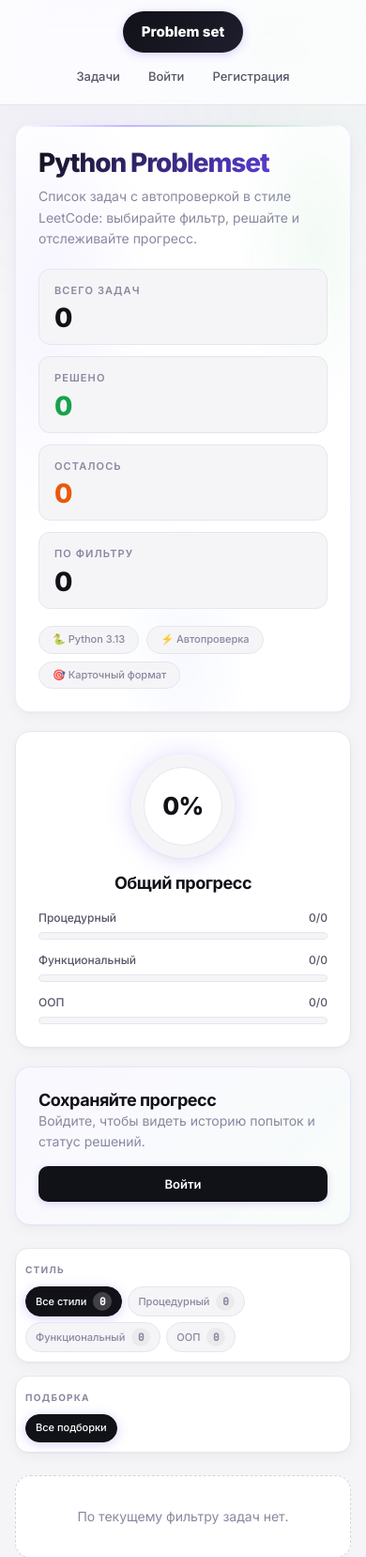
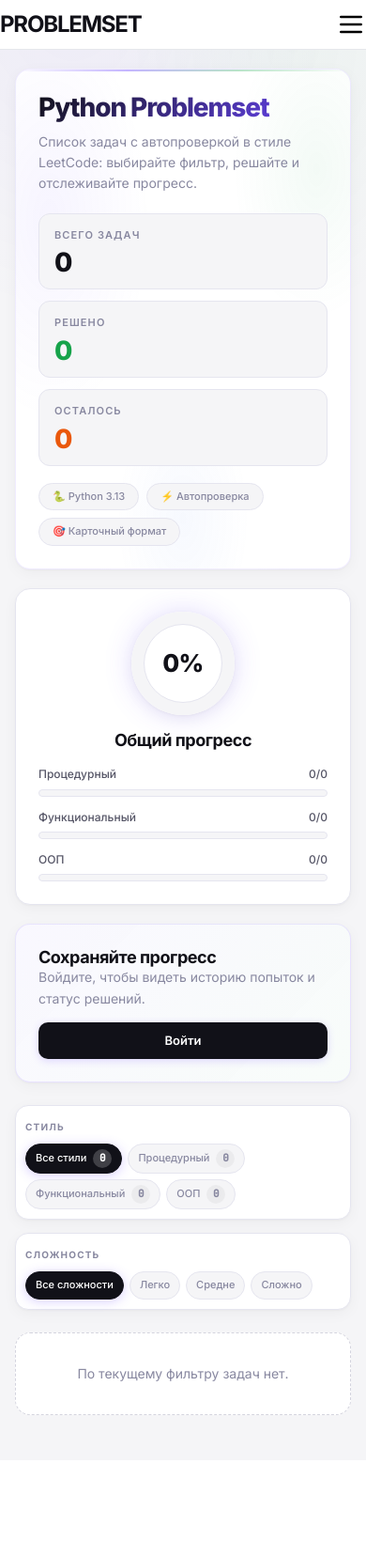
Before and after one commit to Azzimmka/online-editor-for-python, a Django app: page / in a window 390 px wide. Shown: the top 1657 px of the page at 94% size. After the commit the page ends 1506 px from the top, so only its background shows below. Run offline with Django 5.2, Linux system fonts and the light colour scheme; data that the repository does not hold is empty.

Commit message:
feat: complete platform UI/UX overhaul, replace day_index with complexity, and add mobile burger menu

```diff
--- a/planner/apps.py
+++ b/planner/apps.py
@@ -3,3 +3,4 @@ from django.apps import AppConfig
 
 class PlannerConfig(AppConfig):
     name = 'planner'
+    verbose_name = 'Учебный план'
--- a/planner/static/planner/admin_editor.js
+++ b/planner/static/planner/admin_editor.js
@@ -12,6 +12,7 @@
 
             var cm = CodeMirror.fromTextArea(textarea, {
                 mode: "python",
+                theme: "monokai",
                 lineNumbers: true,
                 indentUnit: 4,
                 tabSize: 4,
--- a/planner/templates/planner/dashboard.html
+++ b/planner/templates/planner/dashboard.html
@@ -20,10 +20,7 @@
                 <span class="kpi-label">Осталось</span>
                 <strong class="kpi-value" style="color: var(--orange);">{{ unsolved_total }}</strong>
             </article>
-            <article class="kpi-card">
-                <span class="kpi-label">По фильтру</span>
-                <strong class="kpi-value" style="color: var(--accent);">{{ filtered_total }}</strong>
-            </article>
+            <!-- Removed filtered section for minimalism -->
         </div>
         <div class="hero-pills">
             <span class="hero-pill">🐍 Python 3.13</span>
@@ -79,12 +76,12 @@
         </div>
     </div>
     <div class="filter-group">
-        <span class="filter-label">Подборка</span>
+        <span class="filter-label">Сложность</span>
         <div class="filter-row">
-            {% for filter in set_filters %}
+            {% for filter in complexity_filters %}
                 <a
                     class="filter-chip {% if filter.active %}active{% endif %}"
-                    href="?set={{ filter.value }}{% if selected_style != 'all' %}&style={{ selected_style }}{% endif %}"
+                    href="?complexity={{ filter.value }}{% if selected_style != 'all' %}&style={{ selected_style }}{% endif %}"
                 >
                     {{ filter.label }}
                 </a>
@@ -97,7 +94,7 @@
     {% for task in tasks %}
     <article class="problem-card style-{{ task.style }} {% if task.id in passed_task_ids %}is-solved{% endif %}">
         <div class="problem-card-head">
-            <span class="mono problem-id">{{ task.day_index }}.{{ task.order }}</span>
+            <span class="mono problem-id">#{{ task.order }}</span>
             {% if task.id in passed_task_ids %}
                 <span class="state state-solved">Решено</span>
             {% else %}
@@ -118,7 +115,7 @@
         <p class="problem-preview">{{ task.description|truncatechars:140 }}</p>
         <div class="problem-meta">
             <span class="tag tag-{{ task.style }}">{{ task.get_style_display }}</span>
-            <span class="collection-pill">Подборка {{ task.day_index }}</span>
+            <span class="collection-pill">{{ task.get_complexity_display }}</span>
         </div>
         <a class="btn ghost small" href="{% url 'task_detail' task.id %}">Открыть задачу →</a>
     </article>
--- a/planner/templates/planner/task_detail.html
+++ b/planner/templates/planner/task_detail.html
@@ -7,6 +7,7 @@
         <div class="task-detail-title-row">
             <h1>#{{ task.order }} {{ task.title }}</h1>
             <span class="tag tag-{{ task.style }}">{{ task.get_style_display }}</span>
+            <span class="tag">{{ task.get_complexity_display }}</span>
         </div>
     </div>
 
--- a/planner/views.py
+++ b/planner/views.py
@@ -36,7 +36,7 @@ def _extract_examples(test_code: str, limit: int = 4) -> list[str]:
 
 
 def dashboard(request):
-    all_tasks = list(Task.objects.all().order_by("day_index", "order"))
+    all_tasks = list(Task.objects.all().order_by("order"))
     passed_task_ids = set()
     if request.user.is_authenticated:
         passed_task_ids = set(
@@ -48,22 +48,16 @@ def dashboard(request):
     if selected_style not in available_styles:
         selected_style = "all"
 
-    selected_set = request.GET.get("set", "all")
-    available_sets = sorted({task.day_index for task in all_tasks})
-    selected_set_index = None
-    if selected_set != "all":
-        try:
-            parsed_set = int(selected_set)
-        except (TypeError, ValueError):
-            parsed_set = None
-        if parsed_set in available_sets:
-            selected_set_index = parsed_set
+    selected_complexity = request.GET.get("complexity", "all")
+    available_complexities = {choice for choice, _ in Task.COMPLEXITY_CHOICES}
+    if selected_complexity not in available_complexities and selected_complexity != "all":
+        selected_complexity = "all"
 
     tasks = all_tasks
     if selected_style != "all":
         tasks = [task for task in tasks if task.style == selected_style]
-    if selected_set_index is not None:
-        tasks = [task for task in tasks if task.day_index == selected_set_index]
+    if selected_complexity != "all":
+        tasks = [task for task in tasks if task.complexity == selected_complexity]
 
     style_filters = [
         {
@@ -83,19 +77,19 @@ def dashboard(request):
             }
         )
 
-    set_filters = [
+    complexity_filters = [
         {
             "value": "all",
-            "label": "Все подборки",
-            "active": selected_set_index is None,
+            "label": "Все сложности",
+            "active": selected_complexity == "all",
         }
     ]
-    for set_index in available_sets:
-        set_filters.append(
+    for value, label in Task.COMPLEXITY_CHOICES:
+        complexity_filters.append(
             {
-                "value": set_index,
-                "label": f"Подборка {set_index}",
-                "active": selected_set_index == set_index,
+                "value": value,
+                "label": label,
+                "active": selected_complexity == value,
             }
         )
 
@@ -128,7 +122,7 @@ def dashboard(request):
             "tasks": tasks,
             "passed_task_ids": passed_task_ids,
             "style_filters": style_filters,
-            "set_filters": set_filters,
+            "complexity_filters": complexity_filters,
             "solved_total": solved_total,
             "total_tasks": total_tasks,
             "unsolved_total": unsolved_total,
@@ -136,28 +130,21 @@ def dashboard(request):
             "filtered_total": filtered_total,
             "style_stats": style_stats,
             "selected_style": selected_style,
-            "selected_set": selected_set_index,
+            "selected_complexity": selected_complexity,
         },
     )
 
 
 def day_view(request, day: int):
-    if not Task.objects.filter(day_index=day).exists():
-        return redirect("dashboard")
-    return redirect(f"{reverse('dashboard')}?set={day}")
+    # Backward compatibility redirect
+    return redirect("dashboard")
 
 
 @login_required
 def task_detail(request, task_id: int):
     task = get_object_or_404(Task, id=task_id)
     last_submission = Submission.objects.filter(user=request.user, task=task).first()
-    next_task = (
-        Task.objects.filter(
-            Q(day_index=task.day_index, order__gt=task.order) | Q(day_index__gt=task.day_index)
-        )
-        .order_by("day_index", "order")
-        .first()
-    )
+    next_task = Task.objects.filter(order__gt=task.order).order_by("order").first()
 
     initial_code = task.starter_code
     if last_submission:
@@ -189,7 +176,7 @@ def task_detail(request, task_id: int):
     elif last_submission:
         passed = last_submission.passed
 
-    back_url = f"{reverse('dashboard')}?set={task.day_index}"
+    back_url = f"{reverse('dashboard')}?complexity={task.complexity}"
 
     return render(
         request,
--- a/templates/base.html
+++ b/templates/base.html
@@ -1,50 +1,150 @@
-<!DOCTYPE html>
+<!doctype html>
 <html lang="ru">
     <head>
-    <meta charset="UTF-8">
-    <meta name="viewport" content="width=device-width, initial-scale=1.0">
-    <meta name="description" content="Python Problemset — задачи по Python с автопроверкой">
+        <meta charset="UTF-8" />
+        <meta name="viewport" content="width=device-width, initial-scale=1.0" />
+        <meta
+            name="description"
+            content="Python Problemset — задачи по Python с автопроверкой"
+        />
         <title>Python Problemset</title>
         {% load static %}
-    <link rel="preconnect" href="https://fonts.googleapis.com">
-    <link rel="preconnect" href="https://fonts.gstatic.com" crossorigin>
-    <link rel="stylesheet" href="https://cdn.jsdelivr.net/npm/codemirror@5.65.16/lib/codemirror.css">
-    <link rel="stylesheet" href="https://cdn.jsdelivr.net/npm/codemirror@5.65.16/addon/hint/show-hint.css">
-    <link rel="stylesheet" href="{% static 'planner/styles.css' %}">
-    <script src="https://cdn.jsdelivr.net/npm/codemirror@5.65.16/lib/codemirror.js" defer></script>
-    <script src="https://cdn.jsdelivr.net/npm/codemirror@5.65.16/mode/python/python.js" defer></script>
-    <script src="https://cdn.jsdelivr.net/npm/codemirror@5.65.16/addon/edit/closebrackets.js" defer></script>
-    <script src="https://cdn.jsdelivr.net/npm/codemirror@5.65.16/addon/edit/matchbrackets.js" defer></script>
-    <script src="https://cdn.jsdelivr.net/npm/codemirror@5.65.16/addon/comment/comment.js" defer></script>
-    <script src="https://cdn.jsdelivr.net/npm/codemirror@5.65.16/addon/selection/active-line.js" defer></script>
-    <script src="https://cdn.jsdelivr.net/npm/codemirror@5.65.16/addon/hint/show-hint.js" defer></script>
-    <script src="https://cdn.jsdelivr.net/npm/codemirror@5.65.16/addon/hint/anyword-hint.js" defer></script>
+        <link rel="preconnect" href="https://fonts.googleapis.com" />
+        <link rel="preconnect" href="https://fonts.gstatic.com" crossorigin />
+        <link
+            rel="stylesheet"
+            href="https://cdn.jsdelivr.net/npm/codemirror@5.65.16/lib/codemirror.css"
+        />
+        <link
+            rel="stylesheet"
+            href="https://cdn.jsdelivr.net/npm/codemirror@5.65.16/addon/hint/show-hint.css"
+        />
+        <link rel="stylesheet" href="{% static 'planner/styles.css' %}" />
+        <script
+            src="https://cdn.jsdelivr.net/npm/codemirror@5.65.16/lib/codemirror.js"
+            defer
+        ></script>
+        <script
+            src="https://cdn.jsdelivr.net/npm/codemirror@5.65.16/mode/python/python.js"
+            defer
+        ></script>
+        <script
+            src="https://cdn.jsdelivr.net/npm/codemirror@5.65.16/addon/edit/closebrackets.js"
+            defer
+        ></script>
+        <script
+            src="https://cdn.jsdelivr.net/npm/codemirror@5.65.16/addon/edit/matchbrackets.js"
+            defer
+        ></script>
+        <script
+            src="https://cdn.jsdelivr.net/npm/codemirror@5.65.16/addon/comment/comment.js"
+            defer
+        ></script>
+        <script
+            src="https://cdn.jsdelivr.net/npm/codemirror@5.65.16/addon/selection/active-line.js"
+            defer
+        ></script>
+        <script
+            src="https://cdn.jsdelivr.net/npm/codemirror@5.65.16/addon/hint/show-hint.js"
+            defer
+        ></script>
+        <script
+            src="https://cdn.jsdelivr.net/npm/codemirror@5.65.16/addon/hint/anyword-hint.js"
+            defer
+        ></script>
         <script src="{% static 'planner/editor.js' %}" defer></script>
         <script src="https://cdn.jsdelivr.net/npm/@tailwindcss/browser@4"></script>
     </head>
     <body>
         <div class="background-layer"></div>
-    <header class="topbar">
+        <header class="sticky top-0 z-50 bg-white border-b border-gray-200">
+            <div
+                class="flex justify-between items-center px-4 relative !py-[10px] !mx-auto max-w-[1200px]"
+            >
                 <div class="brand">
-            <a class="brand-mark" href="{% url 'dashboard' %}"class="brand-text">Problem set</a>
+                    <a
+                        class="flex items-center gap-3 no-underline text-black group"
+                        href="{% url 'dashboard' %}"
+                    >
+                        <span
+                            class="font-bold text-2xl tracking-tighter uppercase"
+                            >Problemset</span
+                        >
+                    </a>
                 </div>
-        <nav class="nav-links">
-            <a href="{% url 'dashboard' %}">Задачи</a>
+
+                <button
+                    id="burger-btn"
+                    class="block md:hidden text-black hover:text-gray-600 focus:outline-none cursor-pointer"
+                >
+                    <svg
+                        class="w-8 h-8"
+                        fill="none"
+                        stroke="currentColor"
+                        viewBox="0 0 24 24"
+                    >
+                        <path
+                            stroke-linecap="round"
+                            stroke-linejoin="round"
+                            stroke-width="2"
+                            d="M4 6h16M4 12h16M4 18h16"
+                        ></path>
+                    </svg>
+                </button>
+
+                <nav
+                    id="nav-menu"
+                    class="hidden md:flex absolute md:static top-full left-0 w-full md:w-auto bg-white md:bg-transparent flex-col md:flex-row items-center p-6 md:p-0 gap-6 md:gap-8 shadow-md md:shadow-none border-b border-gray-200 md:border-none font-medium text-sm text-gray-500 uppercase tracking-widest z-50"
+                >
+                    <a
+                        href="{% url 'dashboard' %}"
+                        class="hover:text-black transition-colors"
+                        >Задачи</a
+                    >
                     {% if user.is_authenticated %}
-                <span class="nav-user">{{ user.username }}</span>
-                <form action="{% url 'logout' %}" method="post" style="display:inline;">
+                    <span
+                        class="rounded-[30px] font-bold text-white bg-black px-6 py-2 min-w-[100px] min-h-[50px] inline-flex justify-center items-center"
+                        >{{ user.username }}</span
+                    >
+                    <form
+                        action="{% url 'logout' %}"
+                        method="post"
+                        style="display: inline"
+                    >
                         {% csrf_token %}
-                    <button type="submit" class="logout-btn">Выйти</button>
+                        <button
+                            type="submit"
+                            class="hover:text-black transition-colors cursor-pointer"
+                        >
+                            Выйти
+                        </button>
                     </form>
                     {% else %}
-                <a href="{% url 'login' %}">Войти</a>
-                <a href="{% url 'register' %}">Регистрация</a>
+                    <a
+                        href="{% url 'login' %}"
+                        class="hover:text-black transition-colors"
+                        >Войти</a
+                    >
+                    <a
+                        href="{% url 'register' %}"
+                        class="bg-black text-white px-5 py-2 hover:bg-gray-800 transition-colors"
+                        >Регистрация</a
+                    >
                     {% endif %}
                 </nav>
+            </div>
         </header>
 
-    <main class="container">
-        {% block content %}{% endblock %}
-    </main>
+        <main class="container">{% block content %}{% endblock %}</main>
+
+        <script>
+            document
+                .getElementById("burger-btn")
+                .addEventListener("click", function () {
+                    const menu = document.getElementById("nav-menu");
+                    menu.classList.toggle("hidden");
+                    menu.classList.toggle("flex");
+                });
+        </script>
     </body>
 </html>
```
Also changed, not shown: planner/admin.py (+12 -20 lines), planner/models.py (+14 -12 lines), planner/static/planner/admin_custom.css (+6 -4 lines), planner/migrations/0003_alter_submission_options_alter_task_options_and_more.py (added), planner/static/planner/logo.png (added). Lines whose indentation alone changed are shown as unchanged.
